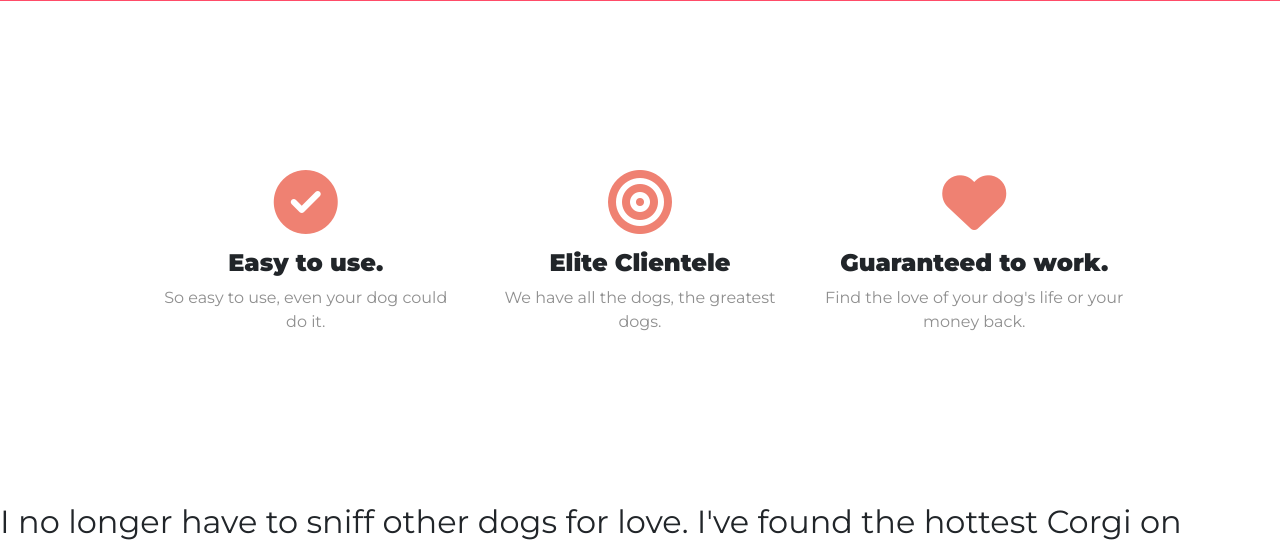
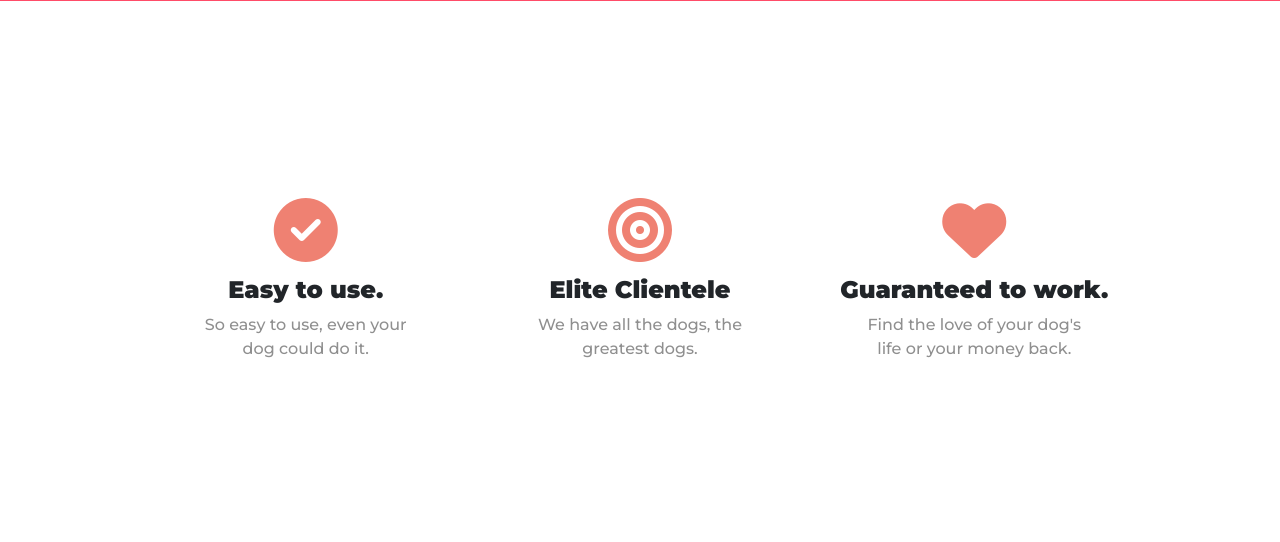
Before and after one commit to Acceptologist/Learn-React, a web app: file TinDog/index.html in a window 1280 px wide. Shown: the part 742-1284 px from the top of the page. Run offline with its HTML, style and script files only (its server is not run), Linux system fonts and the light colour scheme; some libraries are stand-ins or nearby versions.

Commit message:
finish first challenge

```diff
--- a/TinDog/css/styles.css
+++ b/TinDog/css/styles.css
@@ -52,6 +52,7 @@
 .feature{
   text-align: center;
   line-height: 1.5;
+  padding: 3%;
 }
 .feature-icon{
   color: #ef8172;
@@ -66,5 +67,7 @@
   font-weight: bold;
 }
 .feature-description{
-  color: #8f8f8f
+  color: #8f8f8f;
+  padding: 0 8%;
+  font-weight:500;
 }
--- a/TinDog/index.html
+++ b/TinDog/index.html
@@ -7,7 +7,7 @@
 
   <!-- Google Fonts -->
   <link rel="preconnect" href="https://fonts.gstatic.com">
-  <link href="https://fonts.googleapis.com/css2?family=Montserrat:wght@400;900&family=Ubuntu:wght@700&display=swap" rel="stylesheet">
+  <link href="https://fonts.googleapis.com/css2?family=Montserrat:wght@400;500;900&family=Ubuntu:wght@700&display=swap" rel="stylesheet">
 
   <!-- CSS stylesheets -->
   <link rel="stylesheet" href="https://cdn.jsdelivr.net/npm/bootstrap@4.6.0/dist/css/bootstrap.min.css" integrity="sha384-B0vP5xmATw1+K9KRQjQERJvTumQW0nPEzvF6L/Z6nronJ3oUOFUFpCjEUQouq2+l" crossorigin="anonymous">
```
